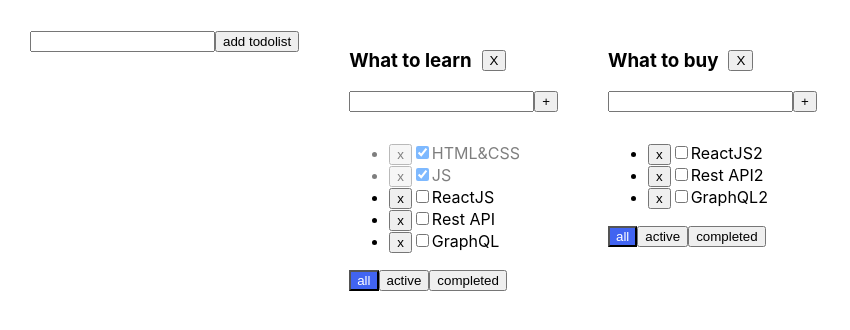
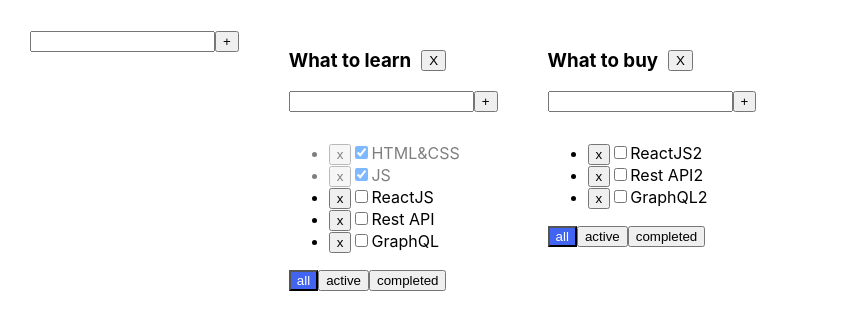
Before and after one commit to DaniyelGit/Todolist, a React (Create React App) app: page / in a window 1280 px wide. Shown: the top 330 px of the page, without its empty margins (0-850 px from the left). Built offline with nearby package versions, Linux system fonts and the light colour scheme.

Commit message:
added new component AddItemForm.tsx to create tasks and tudulists

```diff
--- a/src/App.tsx
+++ b/src/App.tsx
@@ -1,9 +1,9 @@
-import React, {ChangeEvent, useState} from 'react';
+import React, {useState} from 'react';
 import './App.css';
 
 import {Todolist} from "./components/Todolist/Todolist";
 import {v1} from "uuid";
-import {Button} from "./components/Button";
+import {AddItemForm} from "./components/AddItemForm/AddItemForm";
 
 export type TasksType = {
    id: string
@@ -31,14 +31,14 @@ function App() {
    ])
 
    let [tasks, setTasks] = useState<TasksStateType>({
-      [todolistID1]:[
+      [todolistID1]: [
          {id: v1(), title: "HTML&CSS", isDone: true},
          {id: v1(), title: "JS", isDone: true},
          {id: v1(), title: "ReactJS", isDone: false},
          {id: v1(), title: "Rest API", isDone: false},
          {id: v1(), title: "GraphQL", isDone: false},
       ],
-      [todolistID2]:[
+      [todolistID2]: [
          {id: v1(), title: "HTML&CSS2", isDone: true},
          {id: v1(), title: "JS2", isDone: true},
          {id: v1(), title: "ReactJS2", isDone: false},
@@ -46,8 +46,6 @@ function App() {
          {id: v1(), title: "GraphQL2", isDone: false},
       ]
    });
-
-   const [newTitleForTodo, setNewTitleForTodo] = useState<string>('');
 
 
    const removeTask = (todoID: string, taskId: string) => {
@@ -61,29 +59,25 @@ function App() {
       );
    };
 
-   const addTask = (todoID:string, titleTask: string) => {
+   const addTask = (todoID: string, titleTask: string) => {
       const newTask = {id: v1(), title: titleTask, isDone: false};
       setTasks({...tasks, [todoID]: [newTask, ...tasks[todoID]]});
    };
 
    const changeChecked = (todoID: string, eventBool: boolean, taskID: string) => {
-      setTasks({...tasks,
+      setTasks({
+         ...tasks,
          [todoID]: tasks[todoID].map(t => t.id === taskID
             ? {...t, isDone: eventBool}
             : t)
       })
    };
 
-   const changeNewTitleTodo = (e: ChangeEvent<HTMLInputElement>) => {
-      setNewTitleForTodo(e.currentTarget.value);
-   }
-
-   const addedTodolist = () => {
+   const addTodolist = (titleValue: string) => {
       const newTodoID = v1();
-      const newTodolist: TodolistType = {id: newTodoID, title: newTitleForTodo, filter: 'all'}
+      const newTodolist: TodolistType = {id: newTodoID, title: titleValue, filter: 'all'}
       setTodolists([newTodolist, ...todolists]);
       setTasks({...tasks, [newTodoID]: []});
-      setNewTitleForTodo('');
    }
 
    const removeTodolist = (todoID: string) => {
@@ -94,8 +88,7 @@ function App() {
    return (
       <div className="App">
          <div>
-            <input type="text" value={newTitleForTodo} onChange={changeNewTitleTodo}/>
-            <Button onClick={addedTodolist}>add todolist</Button>
+            <AddItemForm addItem={addTodolist}/>
          </div>
          {
             todolists.map(tl => {
--- /dev/null
+++ b/src/components/AddItemForm/AddItemForm.tsx
@@ -0,0 +1,51 @@
+import React, {ChangeEvent, KeyboardEvent, useState} from 'react';
+import s from "../Todolist/Todolist.module.css";
+
+type AddItemFormPropsType = {
+   addItem: (titleValue: string) => void
+}
+
+export const AddItemForm = (props: AddItemFormPropsType) => {
+
+   const {
+      addItem
+   } = props;
+
+   const [valueInput, setValueInput] = useState<string>('');
+   const [error, setError] = useState<string | null>(null);
+
+   const changeValueInputHandler = (e: ChangeEvent<HTMLInputElement>) => {
+      setValueInput(e.currentTarget.value);
+
+      error && setError(null);
+   };
+
+   const addItemHandler = () => {
+      if (valueInput.trim() !== '') {
+         addItem(valueInput.trim());
+         setValueInput('');
+      } else {
+         setError('Title is required');
+      }
+   };
+
+   const onKeyPressHandler = (e: KeyboardEvent<HTMLInputElement>) => {
+      if (e.key === 'Enter') {
+         addItemHandler()
+      }
+   };
+
+   return (
+      <>
+         <input className={error ? s.error : ''}
+                value={valueInput}
+                onChange={changeValueInputHandler}
+                onKeyPress={onKeyPressHandler}
+         />
+         <button onClick={addItemHandler}>+</button>
+         {
+            error && <div className={s.errorMessage}>{error}</div>
+         }
+      </>
+   );
+};
--- a/src/components/Todolist/Todolist.tsx
+++ b/src/components/Todolist/Todolist.tsx
@@ -3,6 +3,7 @@ import s from './Todolist.module.css';
 
 import {FilterValuesType, TasksType} from "../../App";
 import {Button} from "../Button";
+import {AddItemForm} from "../AddItemForm/AddItemForm";
 
 type TodolistPropsType = {
    todoID: string
@@ -27,39 +28,18 @@ export const Todolist = (props: TodolistPropsType) => {
       removeTodolist,
    } = props;
 
-   const [valueInput, setValueInput] = useState<string>('');
-   const [error, setError] = useState<string | null>(null);
-
    const [styleForBtnFiltered, setStyleForBtnFiltered] = useState<FilterValuesType>('all')
-
-   const addTaskHandler = () => {
-      if (valueInput.trim() !== '') {
-         addTask(todoID, valueInput.trim());
-         setValueInput('');
-      }
-      else {
-         setError('Title is reqired');
-      }
-   };
-
-   const changeValueInputHandler = (e: ChangeEvent<HTMLInputElement>) => {
-      setValueInput(e.currentTarget.value);
-
-      error && setError(null);
-   };
 
    const removeTaskHandler = (taskID: string) => {
       removeTask(todoID, taskID);
    };
 
+   const addTaskHandler = (titleValue: string) => {
+      addTask(todoID, titleValue);
+   }
+
    const changeCheckedHandler = (eventBool: boolean, taskID: string) => {
       changeChecked(todoID, eventBool, taskID);
-   };
-
-   const onKeyPressHandler = (e: KeyboardEvent<HTMLInputElement>) => {
-      if (e.key === 'Enter') {
-         addTaskHandler()
-      }
    };
 
    const changeFilterHandler = (valueFilter: FilterValuesType) => {
@@ -82,7 +62,6 @@ export const Todolist = (props: TodolistPropsType) => {
    });
 
 
-
    return (
       <div>
          <div style={{display: 'flex', alignItems: 'center', gap: '10px'}}>
@@ -90,11 +69,7 @@ export const Todolist = (props: TodolistPropsType) => {
             <Button onClick={removeTodolistHandler}>X</Button>
          </div>
          <div className={s.wrapper}>
-            <input className={error ? s.error : ''} value={valueInput} onChange={changeValueInputHandler} onKeyPress={onKeyPressHandler}/>
-            <button onClick={addTaskHandler}>+</button>
-            {
-               error &&  <div className={s.errorMessage}>{error}</div>
-            }
+            <AddItemForm addItem={addTaskHandler}/>
          </div>
          <ul>
             {mappedTasks}
```
